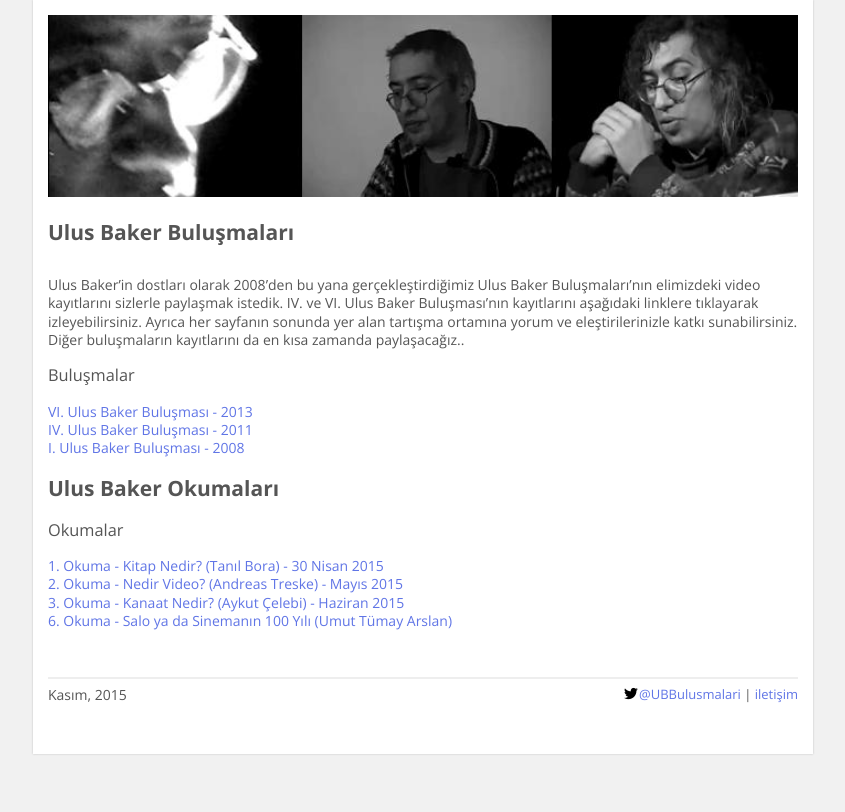
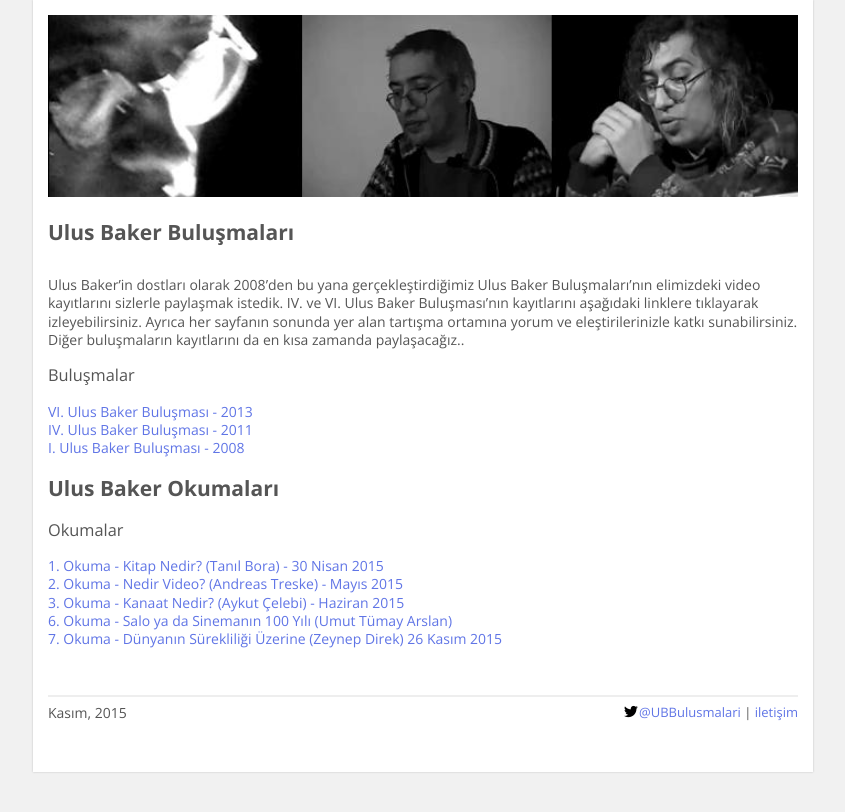
Before and after one commit to ulusbakerbulusmalari/ulusbakerbulusmalari.com, a Jekyll site: the page built from index.html, in a window 1280 px wide. Shown: the top 812 px of the page, without its empty margins (217-1062 px from the left). Built offline with Jekyll 4.4.1, drawn with Linux system fonts in a browser that asks for light colours; nearby versions of some CDN libraries; Markdown is read by kramdown in place of the engine named in the settings.

Commit message:
Add new link.

```diff
--- a/index.html
+++ b/index.html
@@ -35,6 +35,10 @@ layout: default
 <div>
   <a href="okumalar/okuma6.html">6. Okuma - Salo ya da Sinemanın 100 Yılı (Umut Tümay Arslan)</a>
 </div>
+<div>
+  <a href="http://kentinsesi.tv/?p=1660">7. Okuma - Dünyanın Sürekliliği Üzerine (Zeynep Direk) 26 Kasım 2015</a>
+</div>
+
 
 <div id="footer">
   <hr>
```
